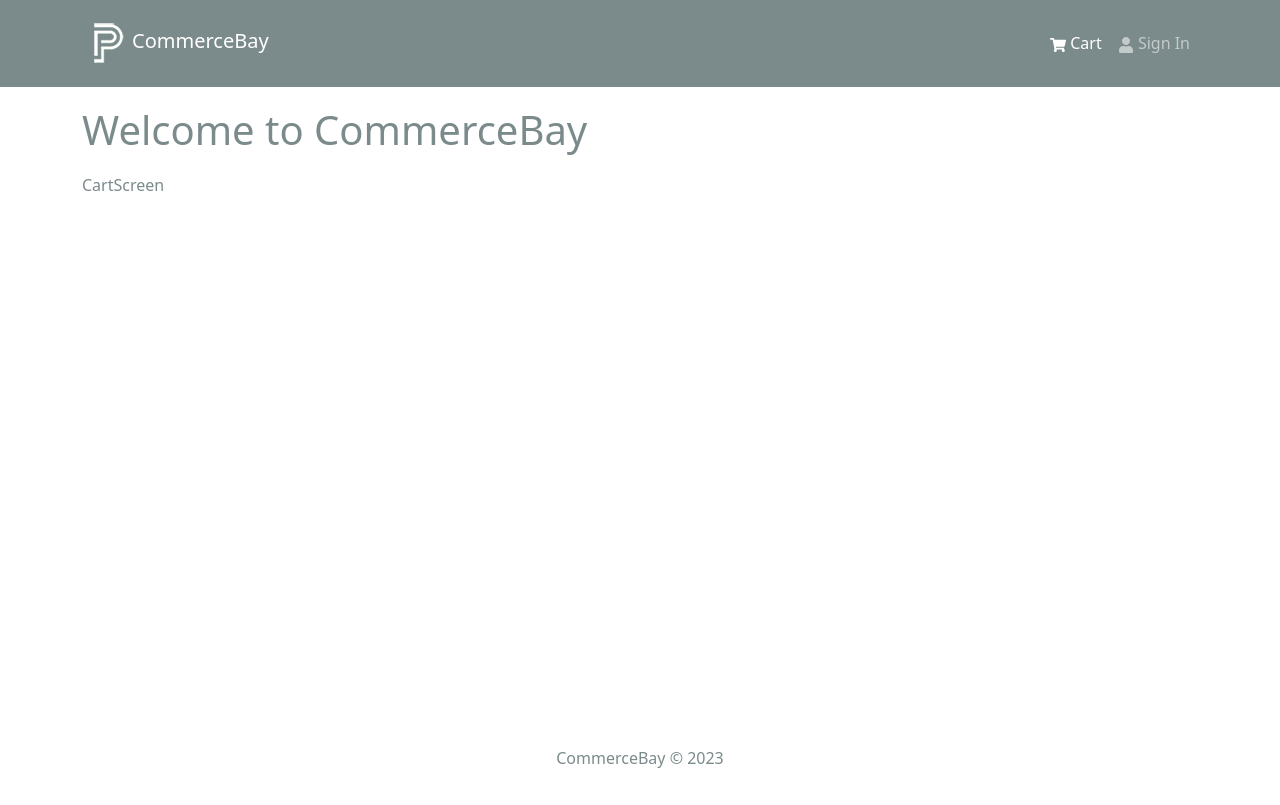
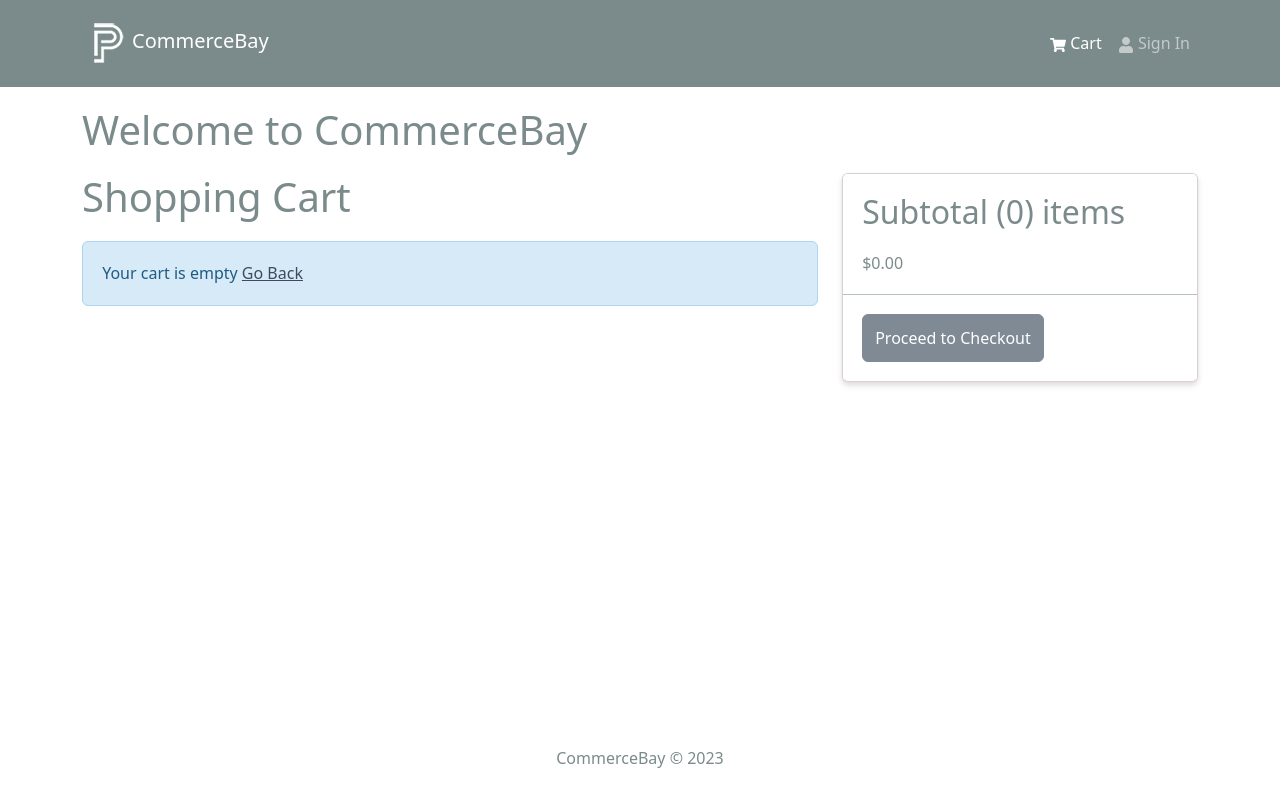
Before and after one commit to weikangg/CommerceBay, a React (Create React App) app in the folder frontend/: page /cart in a window 1280 px wide. Built offline with nearby package versions, Linux system fonts and the light colour scheme.

Commit message:
Implement cart screen

```diff
--- a/frontend/src/screens/CartScreen.jsx
+++ b/frontend/src/screens/CartScreen.jsx
@@ -4,20 +4,121 @@
   Col,
   ListGroup,
   Image,
-  Form,
   Button,
-  card,
+  Card,
+  Dropdown,
 } from "react-bootstrap";
 import { FaTrash } from "react-icons/fa";
 import Message from "../components/Message";
 import { useDispatch, useSelector } from "react-redux";
+import { addToCart, removeFromCart } from "../slices/cartSlice";
 
 const CartScreen = () => {
   const navigate = useNavigate();
-    const dispatch = useDispatch();
-    const { cartItems } = useSelector((state) => state.cart);
+  const dispatch = useDispatch();
+  const cart = useSelector((state) => state.cart);
+  const { cartItems } = cart;
 
-  return <div>CartScreen</div>;
+  const addToCartHandler = async (product, qty) => {
+    dispatch(addToCart({ ...product, qty }));
+  };
+
+  const removeFromCartHandler = async (id) => {
+    dispatch(removeFromCart(id));
+  };
+
+  const checkoutHandler = () => {
+    navigate("/login?redirect=shipping");
+  };
+
+  return (
+    <Row>
+      <Col md={8}>
+        <h1 style={{ marginBottom: "20px" }}>Shopping Cart</h1>
+        {cartItems.length === 0 ? (
+          <Message>
+            Your cart is empty <Link to="/">Go Back</Link>
+          </Message>
+        ) : (
+          <ListGroup variant="flush">
+            {cartItems.map((item) => (
+              <ListGroup.Item key={item._id}>
+                <Row>
+                  <Col md={2}>
+                    <Image src={item.image} alt={item.name} fluid rounded />
+                  </Col>
+                  <Col md={3}>
+                    <Link to={`/product/${item._id}`}>{item.name}</Link>
+                  </Col>
+                  <Col md={2}>${item.price}</Col>
+                  <Col md={2}>
+                    <Dropdown
+                      onSelect={(eventKey) =>
+                        addToCartHandler(item, Number(eventKey))
+                      }
+                    >
+                      <Dropdown.Toggle variant="light" id="dropdown-basic">
+                        {item.qty}
+                      </Dropdown.Toggle>
+
+                      <Dropdown.Menu
+                        style={{
+                          maxHeight: "200px",
+                          overflowY: "scroll",
+                        }}
+                      >
+                        {[...Array(item.countInStock).keys()].map((x) => (
+                          <Dropdown.Item key={x + 1} eventKey={x + 1}>
+                            {x + 1}
+                          </Dropdown.Item>
+                        ))}
+                      </Dropdown.Menu>
+                    </Dropdown>
+                  </Col>
+                  <Col md={2}>
+                    <Button
+                      type="button"
+                      variant="light"
+                      onClick={() => removeFromCartHandler(item._id)}
+                    >
+                      <FaTrash />
+                    </Button>
+                  </Col>
+                </Row>
+              </ListGroup.Item>
+            ))}
+          </ListGroup>
+        )}
+      </Col>
+
+      <Col md={4}>
+        <Card>
+          <ListGroup variant="flush">
+            <ListGroup.Item>
+              <h2>
+                Subtotal ({cartItems.reduce((acc, item) => acc + item.qty, 0)})
+                items
+              </h2>
+              $
+              {cartItems
+                .reduce((acc, item) => acc + item.qty * item.price, 0)
+                .toFixed(2)}
+            </ListGroup.Item>
+            <ListGroup.Item>
+              <Button
+                type="button"
+                className="btn-block"
+                disabled={cartItems.length === 0}
+                onClick={checkoutHandler}
+              >
+                Proceed to Checkout
+              </Button>
+            </ListGroup.Item>
+          </ListGroup>
+        </Card>
+      </Col>
+    </Row>
+  );
 };
 
 export default CartScreen;
--- a/frontend/src/slices/cartSlice.js
+++ b/frontend/src/slices/cartSlice.js
@@ -22,9 +22,15 @@
       return updateCart(state);
 
     },
+    removeFromCart: (state, action) => {
+      state.cartItems = state.cartItems.filter(
+        (x) => x._id !== action.payload
+      );
+      return updateCart(state);
+    }
   },
 });
 
-export const { addToCart } = cartSlice.actions;
+export const { addToCart, removeFromCart } = cartSlice.actions;
 
 export default cartSlice.reducer;
```
Also changed, not shown: 2 other files (tests, documents, lock files or other folders).
